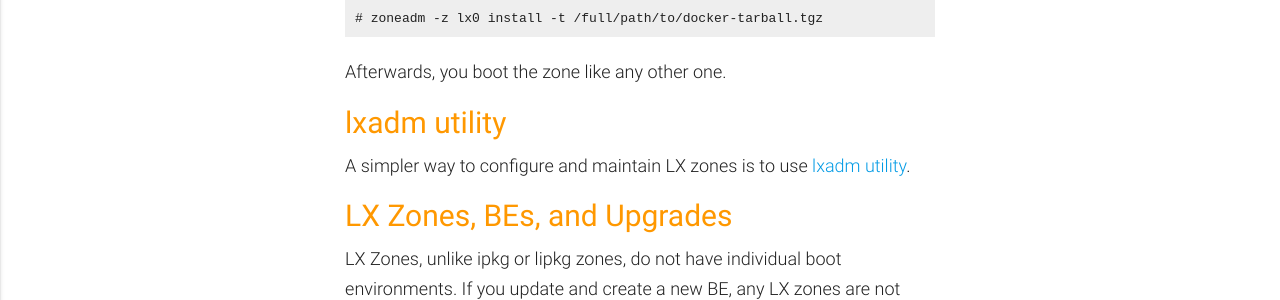
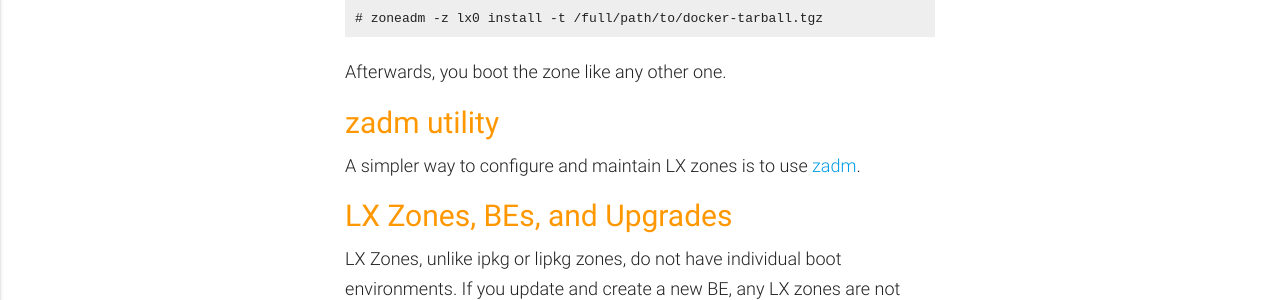
Before and after one commit to omniosorg/omniosorg.github.io, a Jekyll site: the page built from _docs/info/lxzones.md, in a window 1280 px wide and 900 px high, scrolled down 3739 px. Shown: the part 228-528 px from the top of the window. Built offline with Jekyll 4.4.1, drawn with Linux system fonts in a browser that asks for light colours; comment, search, counter and statistics services are not loaded.

Commit message:
drop reference to lxadm in favour of zadm

```diff
--- a/_docs/info/lxzones.md
+++ b/_docs/info/lxzones.md
@@ -175,10 +175,10 @@
 
 Afterwards, you boot the zone like any other one.
 
-## lxadm utility
+## zadm utility
 
 A simpler way to configure and maintain LX zones is to use
-[lxadm utility](http://www.lxadm.org).
+[zadm](https://omniosce.org/setup/zadm).
 
 ## LX Zones, BEs, and Upgrades
 
```
